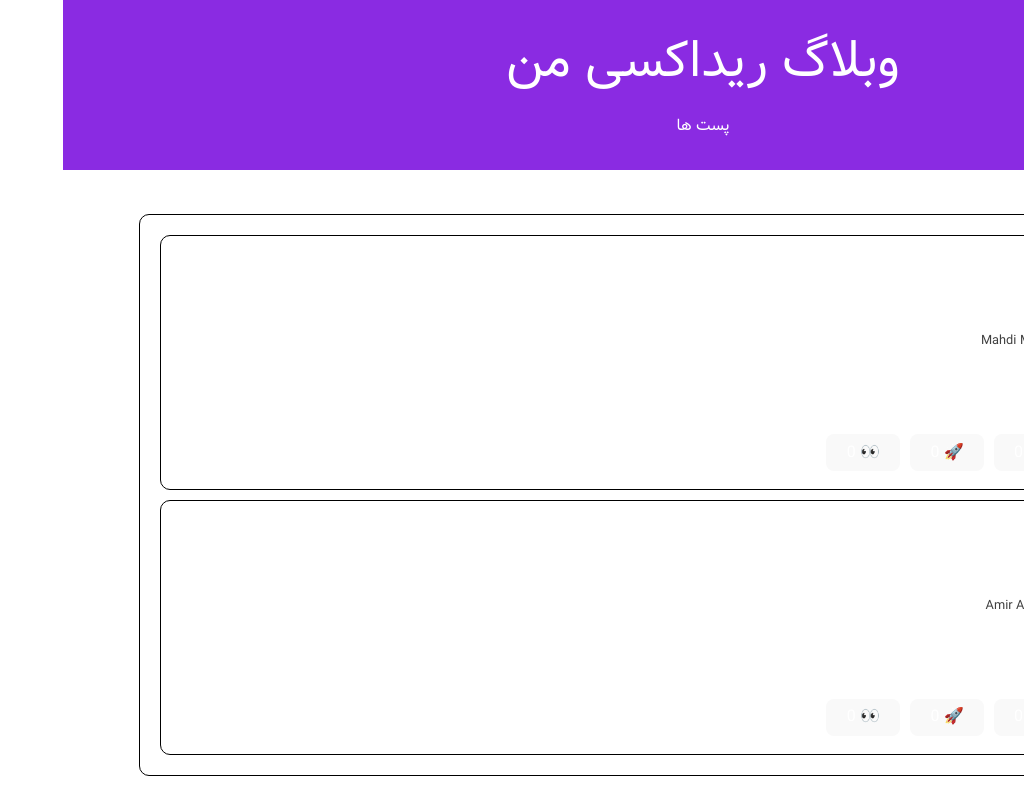
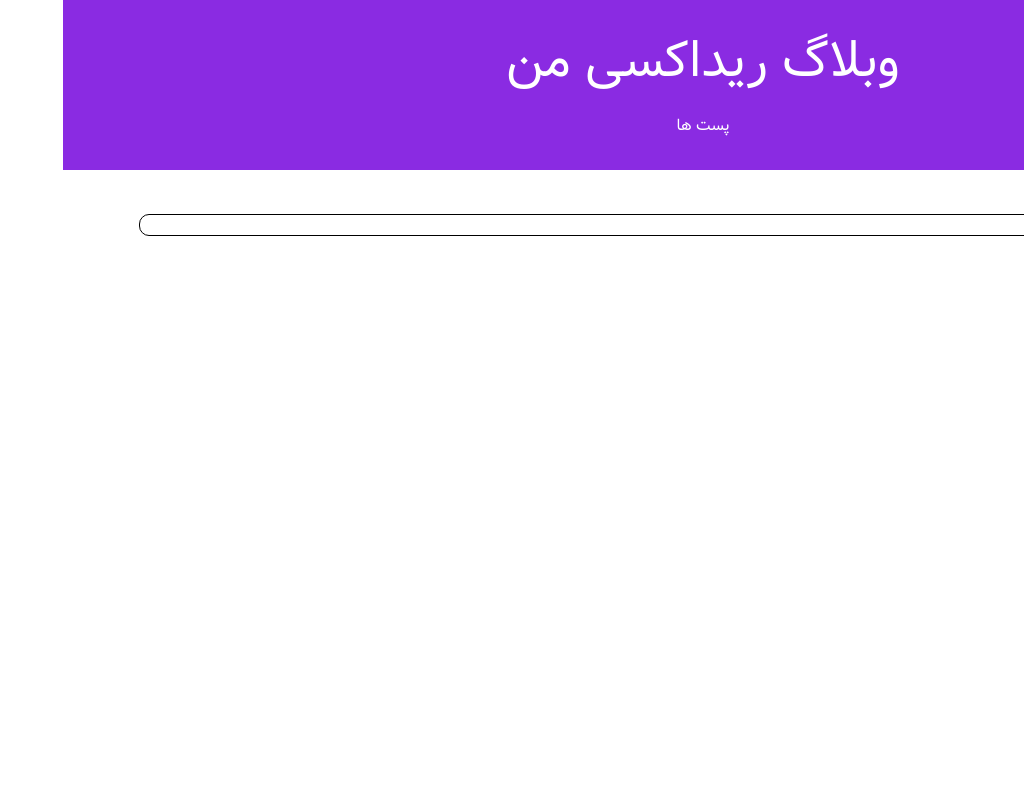
Before and after one commit to devmahmoudi/react-practices, a React (Vite) app in the folder redux-blog/: page /blogs in a window 1280 px wide. Shown: the whole page, without its empty margins (256-1280 px from the left). Built offline with nearby package versions, Linux system fonts and the light colour scheme; data requests are answered from the project's data file.

Commit message:
refactor(blogSlice): remove hardcoded blog items from initial state

```diff
--- a/redux-blog/src/features/blogSlice.js
+++ b/redux-blog/src/features/blogSlice.js
@@ -2,36 +2,7 @@ import { createSlice, nanoid } from "@reduxjs/toolkit";
 import { sub } from "date-fns-jalali";
 
 const initialState = {
-  blogs: [
-    {
-      id: nanoid(),
-      title: "اولین پست من",
-      body: "محتوای اولین پست من",
-      userId: 1,
-      date: new Date().toISOString(),
-      reactions: {
-        thumbsUp: 0,
-        hooray: 0,
-        heart: 0,
-        rocket: 0,
-        eyes: 0,
-      },
-    },
-    {
-      id: nanoid(),
-      title: "دومین پست من",
-      body: "محتوای دومین پست من",
-      userId: 2,
-      date: sub(new Date(), { hours: 3, minutes: 45 }).toISOString(),
-      reactions: {
-        thumbsUp: 0,
-        hooray: 0,
-        heart: 0,
-        rocket: 0,
-        eyes: 0,
-      },
-    },
-  ],
+  blogs: [],
 };
 
 const blogSlice = createSlice({
```
